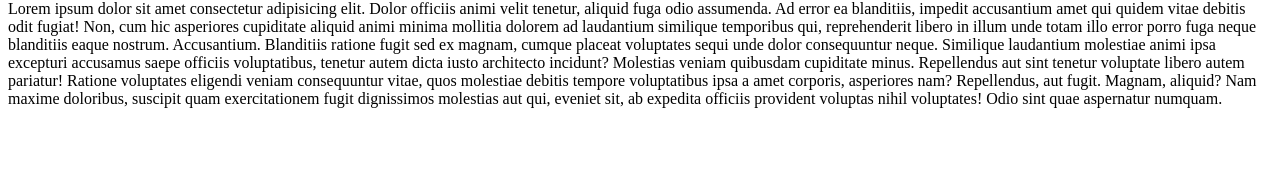
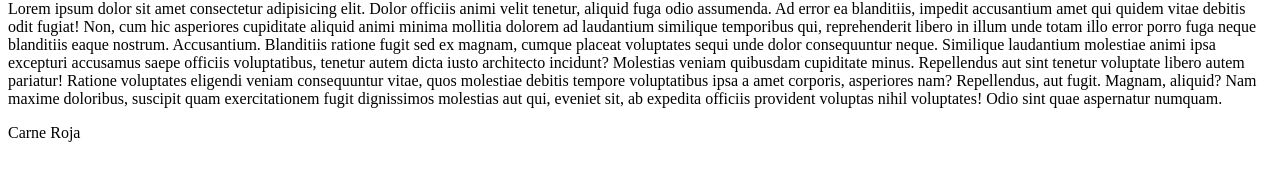
Before and after one commit to LuanMabe/CursoHtml-Css, a plain HTML site: page index.html in a window 1280 px wide. Shown: the part 289-470 px from the top of the page. Drawn offline with Linux system fonts and the light colour scheme.

Commit message:
Probando el clonado de repositorio

```diff
--- a/index.html
+++ b/index.html
@@ -15,5 +15,7 @@
     Blanditiis ratione fugit sed ex magnam, cumque placeat voluptates sequi unde dolor consequuntur neque. Similique laudantium molestiae animi ipsa excepturi accusamus saepe officiis voluptatibus, tenetur autem dicta iusto architecto incidunt?
     Molestias veniam quibusdam cupiditate minus. Repellendus aut sint tenetur voluptate libero autem pariatur! Ratione voluptates eligendi veniam consequuntur vitae, quos molestiae debitis tempore voluptatibus ipsa a amet corporis, asperiores nam?
     Repellendus, aut fugit. Magnam, aliquid? Nam maxime doloribus, suscipit quam exercitationem fugit dignissimos molestias aut qui, eveniet sit, ab expedita officiis provident voluptas nihil voluptates! Odio sint quae aspernatur numquam.</p>
+    <div>Carne Roja</div>
+
 </body>
 </html>
```
